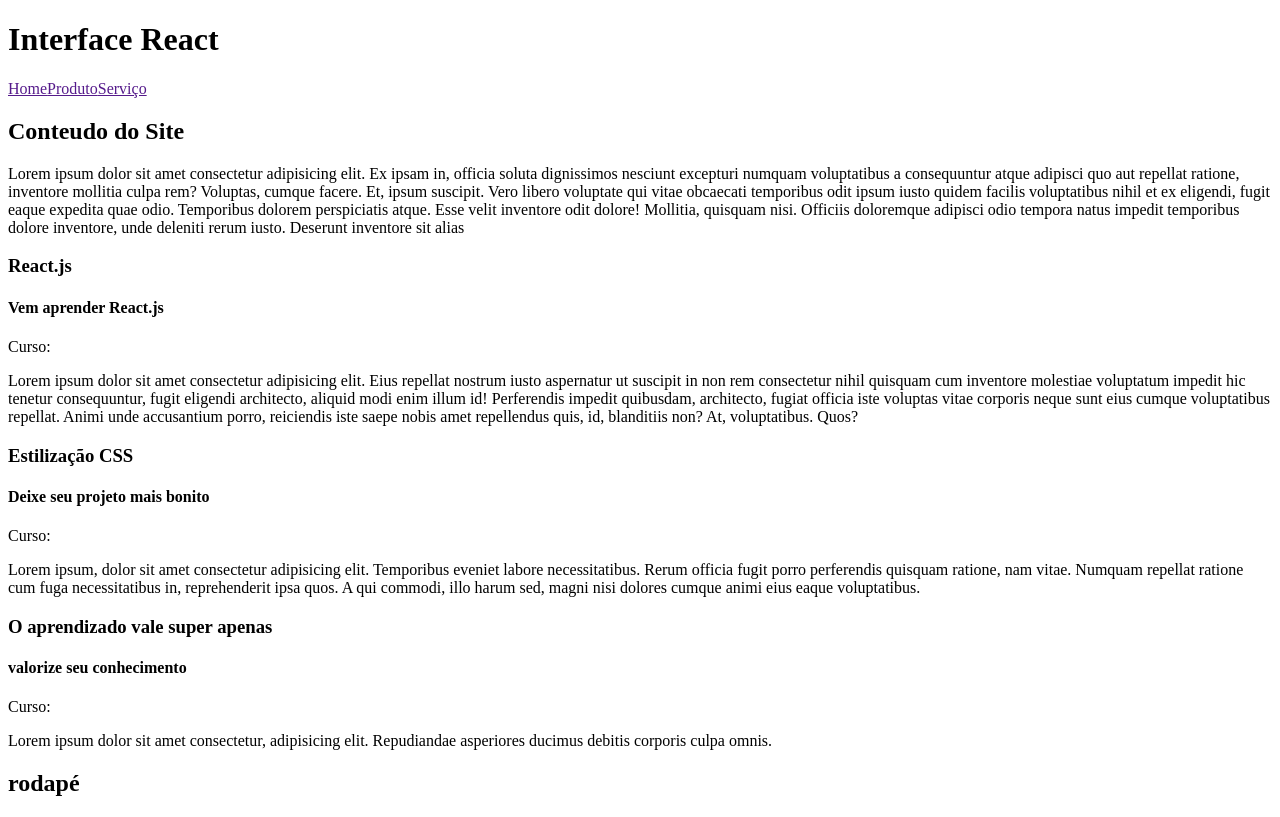
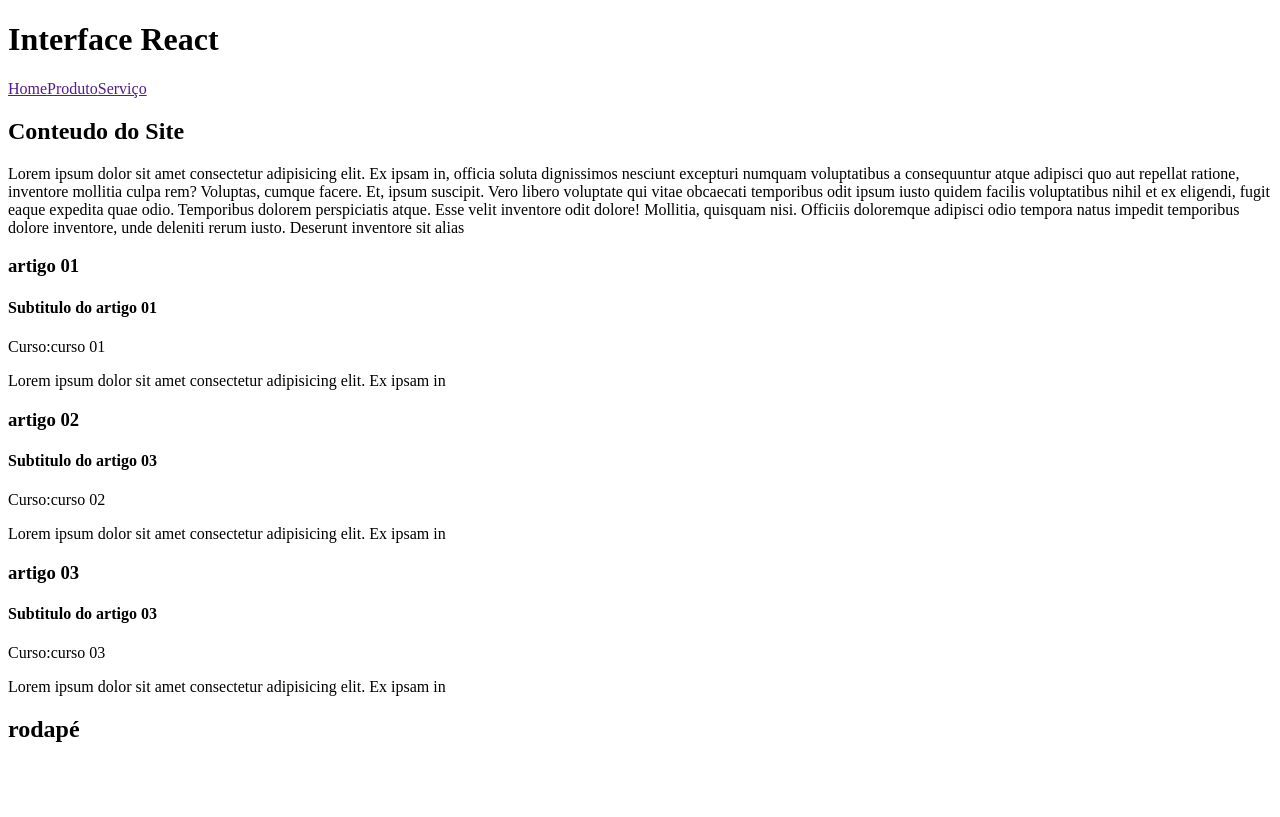
Before and after one commit to R0drigo-Pedroso/meu-app, a React (Create React App) app: page / in a window 1280 px wide. Built offline with nearby package versions, Linux system fonts and the light colour scheme.

Commit message:
Usando map para acessar array

```diff
--- a/src/components/layout/conteudo.jsx
+++ b/src/components/layout/conteudo.jsx
@@ -1,18 +1,29 @@
 import Artigo from "../artigo";
 
 const Conteudo = () => {
-  const Curso = [
-    "React.js",
-    "Estilização CSS",
-    "O aprendizado vale super apenas",
+  const artigos = [
+    {
+      titulo: "artigo 01",
+      subtitulo: "Subtitulo do artigo 01",
+      texto:
+        "Lorem ipsum dolor sit amet consectetur adipisicing elit. Ex ipsam in",
+      curso: "curso 01",
+    },
+    {
+      titulo: "artigo 02",
+      subtitulo: "Subtitulo do artigo 03",
+      texto:
+        "Lorem ipsum dolor sit amet consectetur adipisicing elit. Ex ipsam in",
+      curso: "curso 02",
+    },
+    {
+      titulo: "artigo 03",
+      subtitulo: "Subtitulo do artigo 03",
+      texto:
+        "Lorem ipsum dolor sit amet consectetur adipisicing elit. Ex ipsam in",
+      curso: "curso 03",
+    },
   ];
-
-  const Sub = [
-    "Vem aprender React.js",
-    "Deixe seu projeto mais bonito",
-    "valorize seu conhecimento",
-  ];
-
   return (
     <main>
       <section>
@@ -31,33 +42,18 @@
         </p>
 
         {/* esse artigo e um components */}
-        <Artigo titulo={Curso[0]} subtitulo={Sub[0]}>
-          <p>
-            Lorem ipsum dolor sit amet consectetur adipisicing elit. Eius
-            repellat nostrum iusto aspernatur ut suscipit in non rem consectetur
-            nihil quisquam cum inventore molestiae voluptatum impedit hic
-            tenetur consequuntur, fugit eligendi architecto, aliquid modi enim
-            illum id! Perferendis impedit quibusdam, architecto, fugiat officia
-            iste voluptas vitae corporis neque sunt eius cumque voluptatibus
-            repellat. Animi unde accusantium porro, reiciendis iste saepe nobis
-            amet repellendus quis, id, blanditiis non? At, voluptatibus. Quos?
-          </p>
-        </Artigo>
-        <Artigo titulo={Curso[1]} subtitulo={Sub[1]}>
-          <p>
-            Lorem ipsum, dolor sit amet consectetur adipisicing elit. Temporibus
-            eveniet labore necessitatibus. Rerum officia fugit porro perferendis
-            quisquam ratione, nam vitae. Numquam repellat ratione cum fuga
-            necessitatibus in, reprehenderit ipsa quos. A qui commodi, illo
-            harum sed, magni nisi dolores cumque animi eius eaque voluptatibus.
-          </p>
-        </Artigo>
-        <Artigo titulo={Curso[2]} subtitulo={Sub[2]}>
-          <p>
-            Lorem ipsum dolor sit amet consectetur, adipisicing elit.
-            Repudiandae asperiores ducimus debitis corporis culpa omnis.
-          </p>
-        </Artigo>
+
+        {artigos.map((artigo) => {
+          return (
+            <Artigo
+              titulo={artigo.titulo}
+              subtitulo={artigo.subtitulo}
+              curso={artigo.curso}
+            >
+              {artigo.texto}
+            </Artigo>
+          );
+        })}
       </section>
     </main>
   );
```
